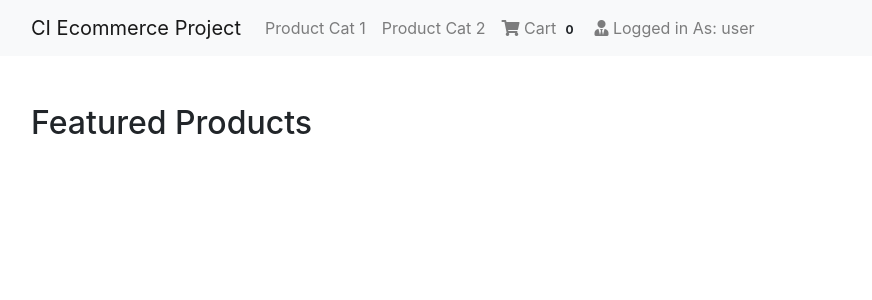
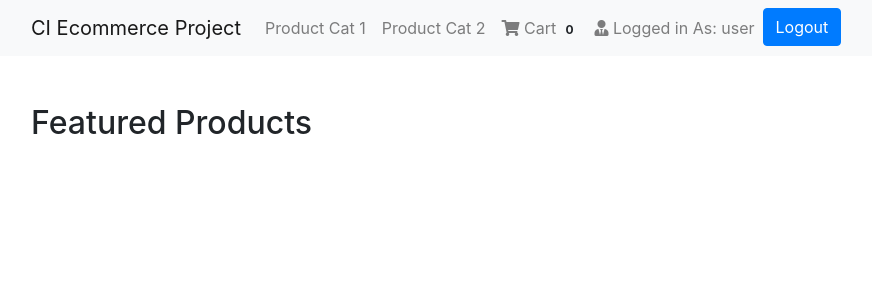
Before and after one commit to Code-Institute-Submissions/SamLookingGlass-FullStack-eCommerce, a Django app: page / in a window 1280 px wide. Shown: the top 300 px of the page, without its empty margins (54-926 px from the left). Run offline with Django 3.2, Linux system fonts and the light colour scheme; a user stored in the database is signed in; data that the repository does not hold is empty; some libraries are stand-ins or nearby versions.

Commit message:
Configured logout function successfully

```diff
--- a/ecommerceweb/cart/views.py
+++ b/ecommerceweb/cart/views.py
@@ -78,7 +78,7 @@ def CartView(request):
     if carts.exists():
         if orders.exists():
             order = orders[0]
-            return render(request, 'cart/home.html', {"carts": carts, 'order': order})
+            return render(request, 'cart.html', {"carts": carts, 'order': order})
         else:
             messages.warning(request, "You do not have any item in your Cart")
             return redirect("mainapp:home")
--- a/ecommerceweb/ecommerceweb/urls.py
+++ b/ecommerceweb/ecommerceweb/urls.py
@@ -17,7 +17,7 @@ from django.contrib import admin
 from django.urls import path, include
 from django.conf.urls.static import static
 from django.conf import settings
-from accounts.views import login
+from accounts.views import login, logout
 from cart.views import CartView
 
 # Include all app urls here
@@ -28,9 +28,9 @@ urlpatterns = [
     # Path for login
     path('login/', login, name='login'),
     # Path for logout
-    # path('logout/', logout, name='logout')
+    path('logout/', logout, name='logout'),
 
-    # Path for carts
-    path('cart/', login, name='cart'),
+    # Path for carts (Need to fix)
+    path('cart/', CartView, name='cart'),
 
 ] + static(settings.MEDIA_URL, document_root=settings.MEDIA_ROOT)
--- a/ecommerceweb/products/templates/navbar.html
+++ b/ecommerceweb/products/templates/navbar.html
@@ -35,6 +35,9 @@
           <i class="fas fa-user-tie"></i> Logged in As: {{ request.user.username }}
         </a>
       </li>
+      <li class="nav-item">
+        <a  class="btn btn-primary" href="{% url 'logout' %}">Logout</a>
+      </li>
 
       {% else %}
        <li class="nav-item">
```
Also changed, not shown: ecommerceweb/accounts/views.py (+6 -4 lines), ecommerceweb/db.sqlite3.
